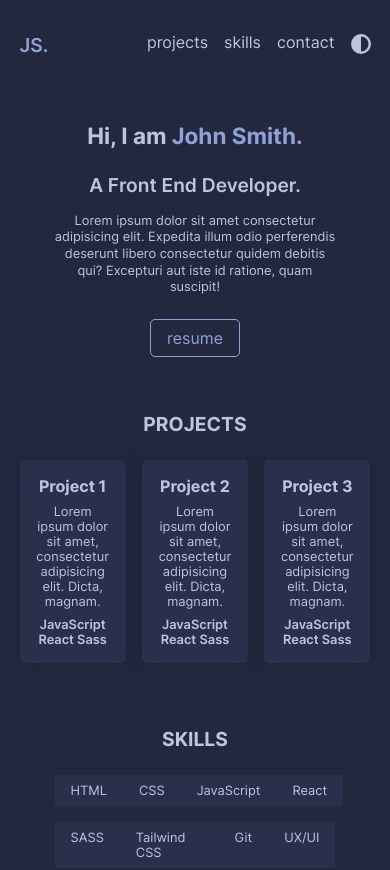
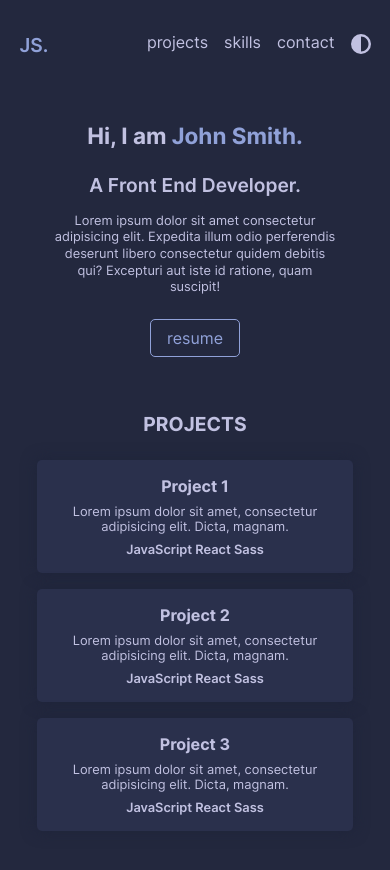
Before and after one commit to thomaserdmenger/superCode-Simplefolio-Landingpage, a React (Vite) app: page / in a window 390 px wide. Shown: the top 870 px of the page. Built offline with nearby package versions, Linux system fonts and the light colour scheme.

Commit message:
Add Responsive Design

```diff
--- a/src/components/Projects/Projects.css
+++ b/src/components/Projects/Projects.css
@@ -3,6 +3,15 @@
 }
 
 .projects-section div {
-  display: flex;
+  display: grid;
   gap: 1rem;
+  grid-template-columns: repeat(3, 1fr);
 }
+
+@media only screen and (max-width: 768px) {
+  .projects-section div {
+    grid-template-columns: 1fr;
+    width: 90%;
+    margin-inline: auto;
+  }
+}
--- a/src/components/Skills/Skills.css
+++ b/src/components/Skills/Skills.css
@@ -3,12 +3,15 @@
   flex-direction: column;
   align-items: center;
   margin-block-end: 4rem;
+  /* max-width: 50%; */
+  margin-inline: auto;
 }
 
 .skills-section .skills {
   display: flex;
-  width: 80%;
+  width: 50%;
   justify-content: space-between;
+  flex-wrap: wrap;
 }
 
 .skills-section .skills:first-of-type {
@@ -19,3 +22,9 @@
   background-color: var(--color-card-background);
   padding: 0.5rem 1rem;
 }
+
+@media only screen and (max-width: 768px) {
+  .skills-section .skills {
+    width: 80%;
+  }
+}
```
